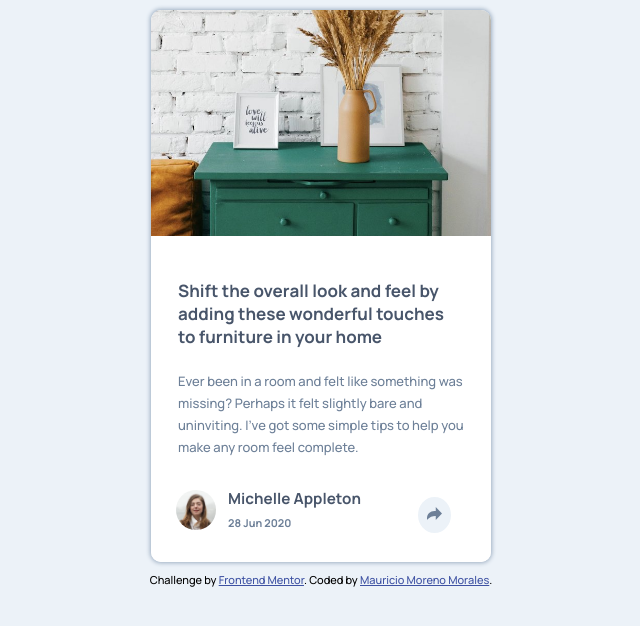
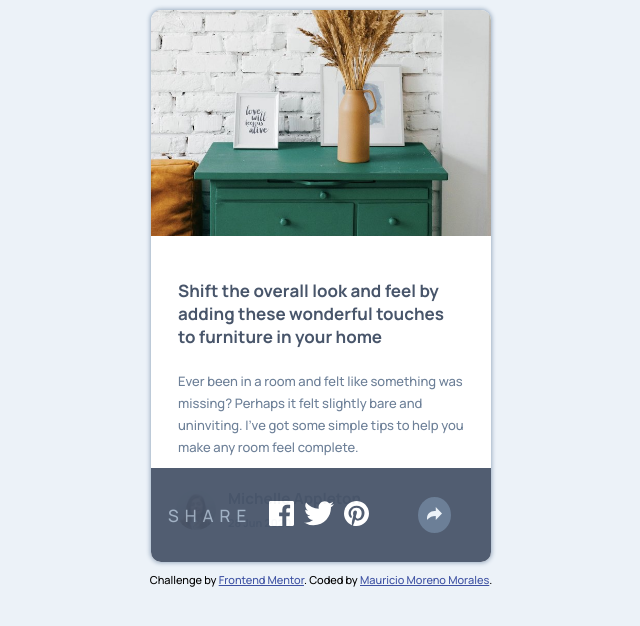
Before and after one commit to MauricioMorenoMorales/FroMe-Article-Preview-Component, a website: page index.html in a window 1280 px wide. Both pictures are taken after a click on the element 753 px from the left and 515 px from the top of the page. Shown: the whole page, without its empty margins (319-959 px from the left). Drawn offline with Linux system fonts and the light colour scheme.

Commit message:
Boton completado

```diff
--- a/index.html
+++ b/index.html
@@ -38,13 +38,19 @@
           <h5>28 Jun 2020</h5>
         </div>
         <div class="button-container">
-          <img src="./images/icon-share.svg" alt="">
+          <svg xmlns="http://www.w3.org/2000/svg" width="15" height="13"><path fill="#6E8098" d="M15 6.495L8.766.014V3.88H7.441C3.33 3.88 0 7.039 0 10.936v2.049l.589-.612C2.59 10.294 5.422 9.11 8.39 9.11h.375v3.867L15 6.495z"/></svg>
         </div>
-        <div class="footer-social is-active">
+        <div class="footer-social">
           <h4>SHARE</h4>
-          <img src="./images/icon-facebook.svg" alt="">
-          <img src="./images/icon-twitter.svg" alt="">
-          <img src="./images/icon-pinterest.svg" alt="">
+          <a href="/">
+            <img src="./images/icon-facebook.svg" alt="">
+          </a>
+          <a href="/">
+            <img src="./images/icon-twitter.svg" alt="">
+          </a>
+          <a href="/">
+            <img src="./images/icon-pinterest.svg" alt="">
+          </a>
         </div>
       </section>
     </section>
--- a/sass/index.sass
+++ b/sass/index.sass
@@ -95,6 +95,7 @@ main
                          left: -20px
                          right: -20px
                          background-color: $very-dark-grayish-blue
+                         opacity: 95%
                          display: flex
                          justify-content: flex-start
                          align-items: center
@@ -114,3 +115,7 @@ main
                     margin-right: 20px
                     cursor: pointer
                     z-index: 1000
+                    &.is-active
+                         background-color: $Desaturated-Dark-Blue
+                         path
+                              fill: $Light-Grayish-Blue
--- a/scripts/index.js
+++ b/scripts/index.js
@@ -1,9 +1,10 @@
 const d = document;
-const $button = d.querySelector(".button-container");
-const $footer = d.querySelector(".footer-social");
+const $button = d.querySelector(".button-container"),
+     $footer = d.querySelector(".footer-social");
 
 const desplegarmenu = ()=>{
-     $footer.classList.toggle('is-active')
+     $footer.classList.toggle('is-active');
+     $button.classList.toggle('is-active');
 }
 
 $button.addEventListener('click',desplegarmenu);
```
Also changed, not shown: css/index.css.
